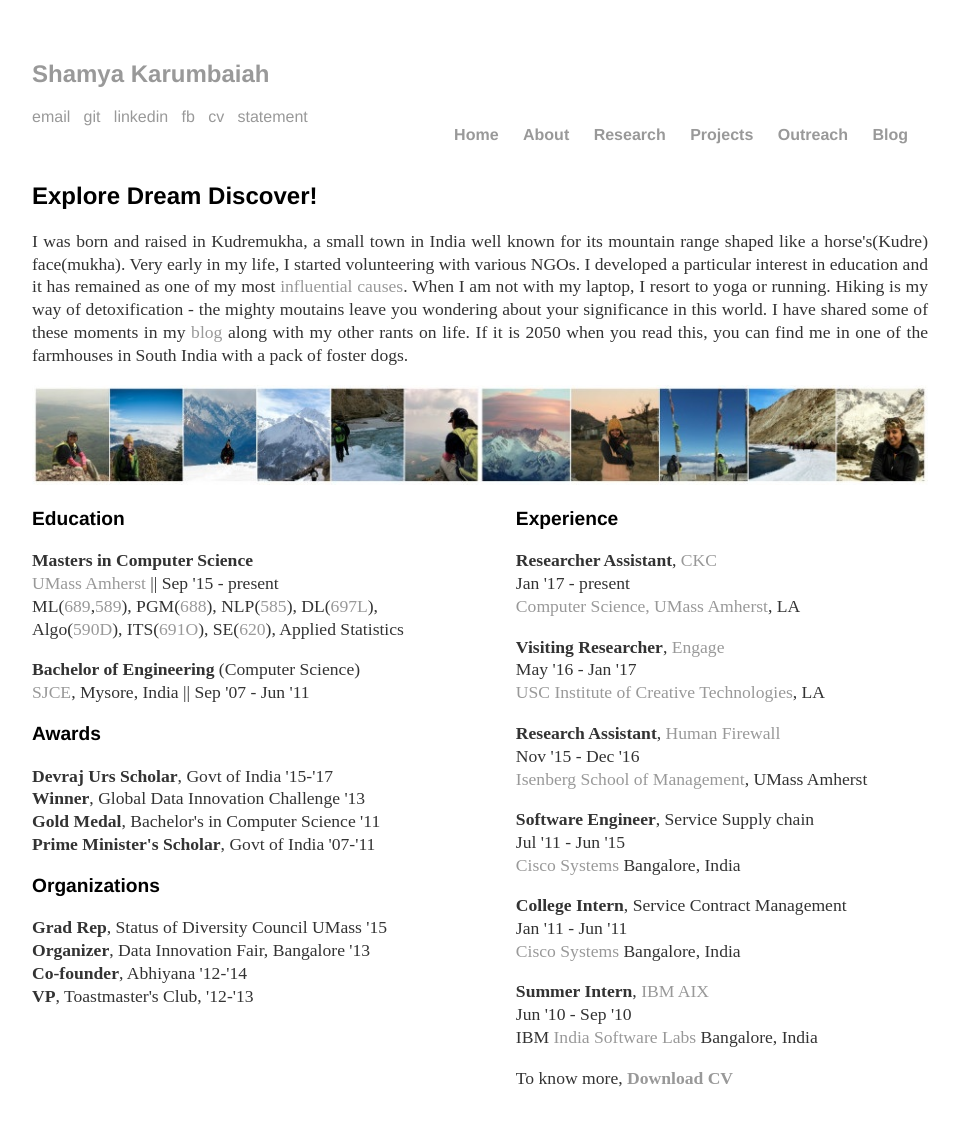
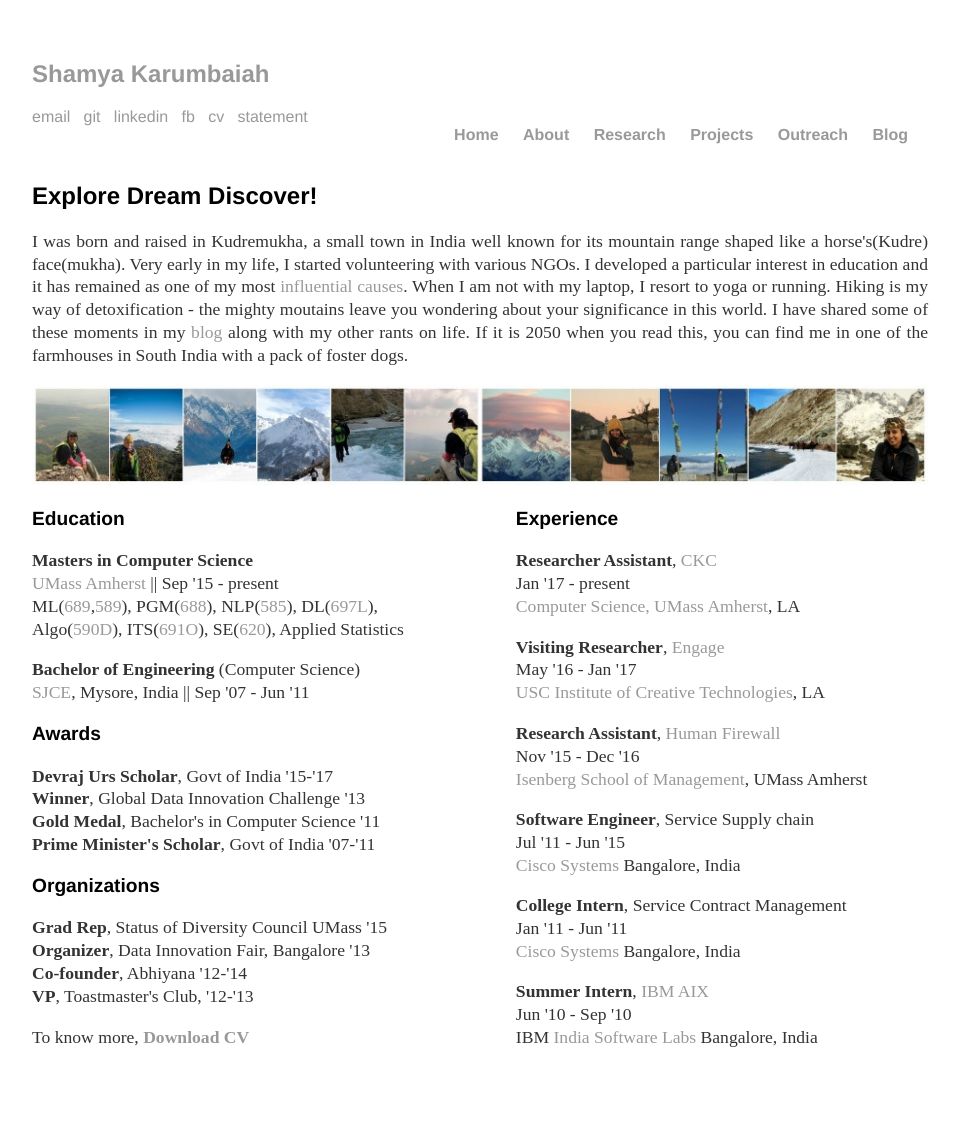
Before and after one commit to Shamya/shamyatest.github.io, a Jekyll site: the page built from about/index.html, in a window 1280 px wide. Shown: the whole page, without its empty margins (160-1120 px from the left). Built offline with Jekyll 4.4.1, drawn with Linux system fonts in a browser that asks for light colours; after the commit the page ends 1084 px from its top, so only the background shows below that.

Commit message:
Update index.html

```diff
--- a/about/index.html
+++ b/about/index.html
@@ -38,6 +38,11 @@ title: About Me
     <b>Co-founder</b>, Abhiyana '12-'14<br>
     <b>VP</b>, Toastmaster's Club, '12-'13<br>
   </p>
+
+    <p>
+    To know more, <a href="https://drive.google.com/file/d/0Bz8URmIw_ZdjV2dXZEUtVXRfOVU/view?usp=sharing"><b>Download CV </b></a>
+  </p>
+  <br>
 </div>
 
 <div class="section2">
@@ -78,8 +83,4 @@ title: About Me
     IBM <a href ="http://www-07.ibm.com/in/isl/">India Software Labs</a> Bangalore, India
   </p>
 
-  <p>
-    To know more, <a href="https://drive.google.com/file/d/0Bz8URmIw_ZdjV2dXZEUtVXRfOVU/view?usp=sharing"><b>Download CV </b></a>
-  </p>
-  <br>
 </div>
```
